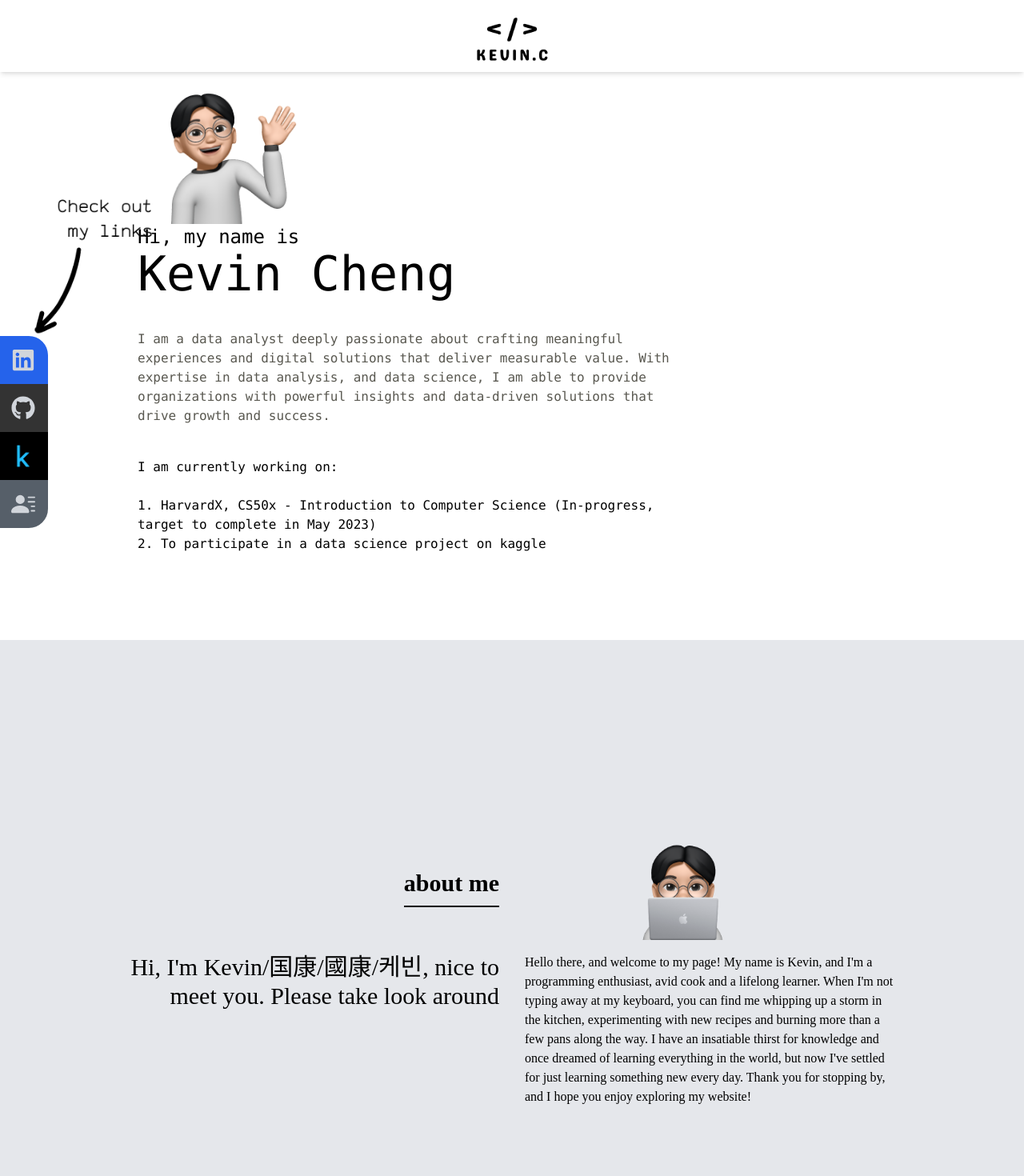
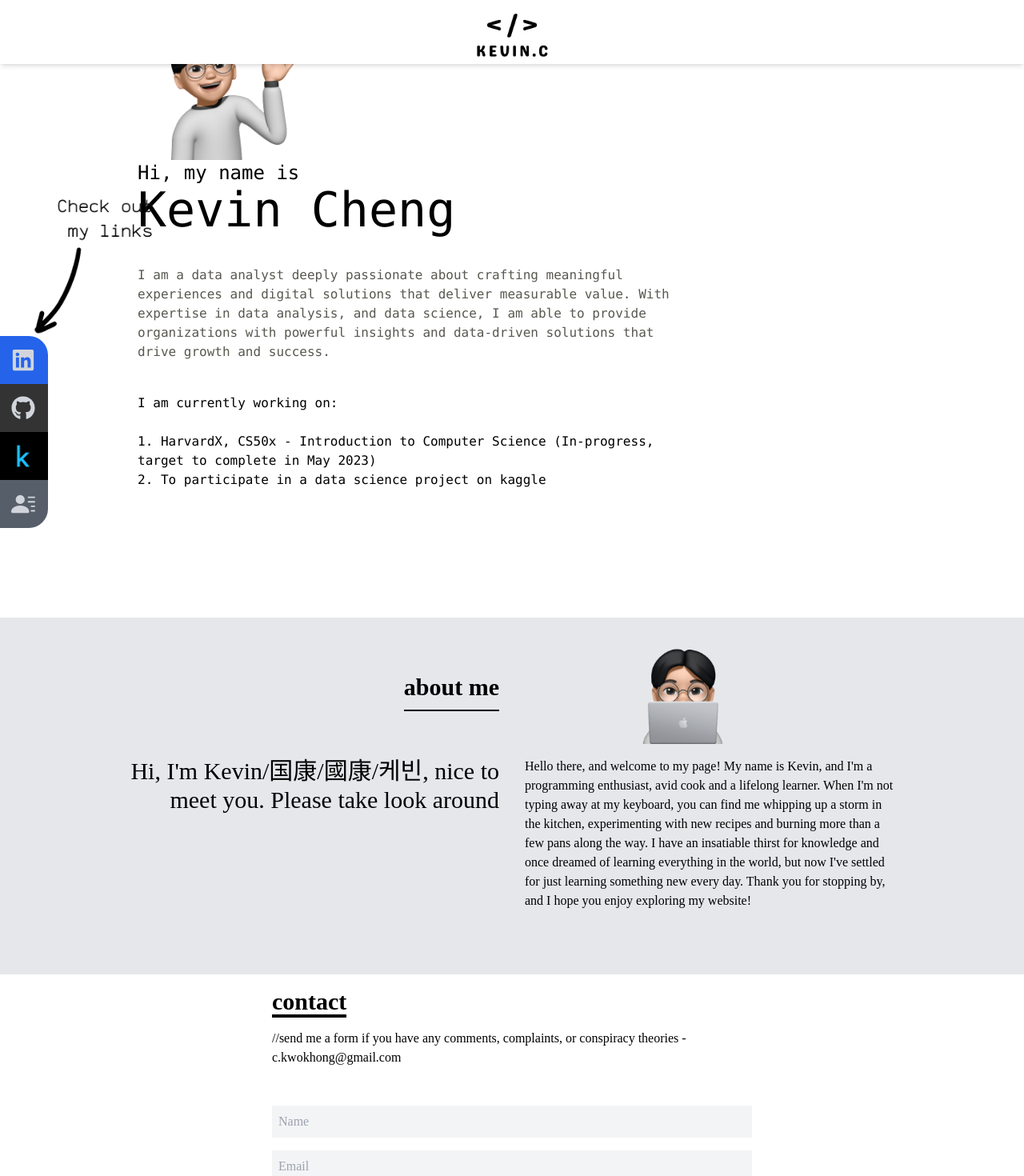
Before and after one commit to ckwokhong/kevincheng.github.io, a React (Create React App) app: page / in a window 1280 px wide. Shown: the top 1470 px of the page at 80% size. Built offline with nearby package versions, Linux system fonts and the light colour scheme; the HTML template or start-up script is replaced by a standard one.

Commit message:
updated spacign

```diff
--- a/src/components/About.jsx
+++ b/src/components/About.jsx
@@ -4,7 +4,7 @@ import { motion } from "framer-motion";
 import { fadeIn } from "../variants";
 const About = () => {
   return (
-    <div name="about" className="w-full h-screen bg-gray-200">
+    <div name="about" className="w-full h-[100%] bg-gray-200">
       <div className="flex flex-col justify-center items-center w-full h-full">
         <div className=" max-w-[1000px] w-full grid sm:grid-cols-2 gap-8 border-8 items-center">
           {/* About */}
@@ -25,7 +25,7 @@ const About = () => {
           </div>
         </div>
 
-        <div className="max-w-[1000px] w-full grid sm:grid-cols-2 gap-8 px-4">
+        <div className="max-w-[1000px] w-full mb-20 grid sm:grid-cols-2 gap-8 px-4">
           {/* first grid */}
           <div className="sm:text-right text-3xl ">
             <p>
--- a/src/components/Contact.jsx
+++ b/src/components/Contact.jsx
@@ -4,7 +4,7 @@ const Contact = () => {
   return (
     <div
       name="contact"
-      className="w-screen h-screen flex justify-center items-center p-4"
+      className="w-screen h-[100%] flex justify-center items-center p-4"
     >
       <form
         method="POST"
--- a/src/components/Home.jsx
+++ b/src/components/Home.jsx
@@ -7,9 +7,9 @@ import { fadeIn } from "../variants";
 
 const Home = () => {
   return (
-    <div name="home" className="w-full h-screen  bg-[#fff] font-mono">
+    <div name="home" className="w-full h-[100%] bg-[#fff] font-mono">
       {/* Container */}
-      <div className=" max-w-[1000px] mx-auto py-20 px-8 flex flex-col justify-center">
+      <div className=" max-w-[1000px] mx-auto h-full px-8 flex flex-col justify-center">
         {/* Memoji */}
         <div className="inline-block justify-center">
           <img src={Hi} alt="Hi" style={{ width: "200px" }}></img>
--- a/src/components/Navbar.jsx
+++ b/src/components/Navbar.jsx
@@ -6,20 +6,18 @@ import {
   FaLinkedin,
   FaFacebook,
 } from "react-icons/fa";
-import { HiOutlineMail } from "react-icons/hi";
+
 import Kaggle from "../assets/kaggle.png";
 import { BsFillPersonLinesFill } from "react-icons/bs";
 import Logo from "../assets/logo.png";
 import Arrow from "../assets/arrow.png";
-
-import { Link } from "react-scroll";
 
 const Navbar = () => {
   const [nav, setNav] = useState(false);
   const handleClick = () => setNav(!nav);
 
   return (
-    <div className="fixed w-full h-[90px] flex justify-center items-center px-3 bg-[#fff] text-black shadow-md">
+    <div className="fixed w-full h-[80px] flex justify-center items-center px-3 bg-[#fff] text-black shadow-md">
       <div>
         <img src={Logo} alt="Logo Image" style={{ width: "180px" }}></img>
       </div>
```
Also changed, not shown: 11 other files (tests, documents, lock files or other folders).
